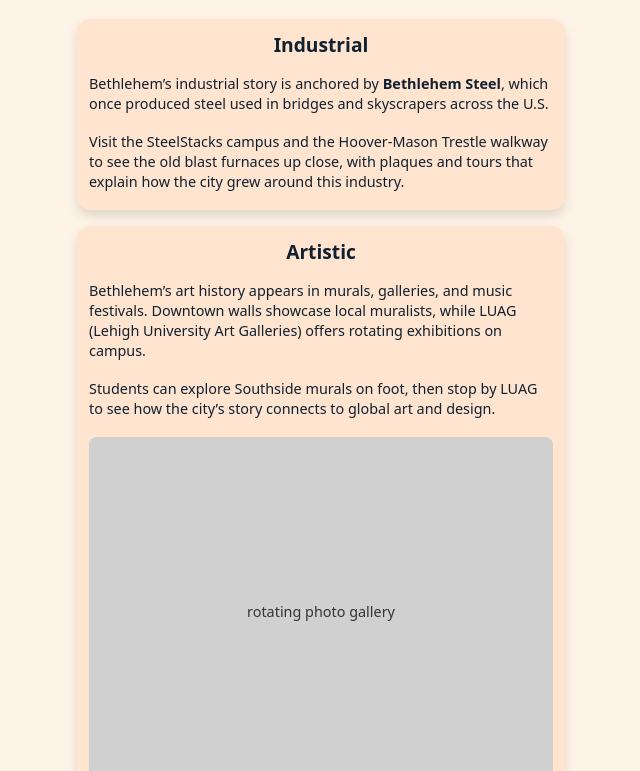
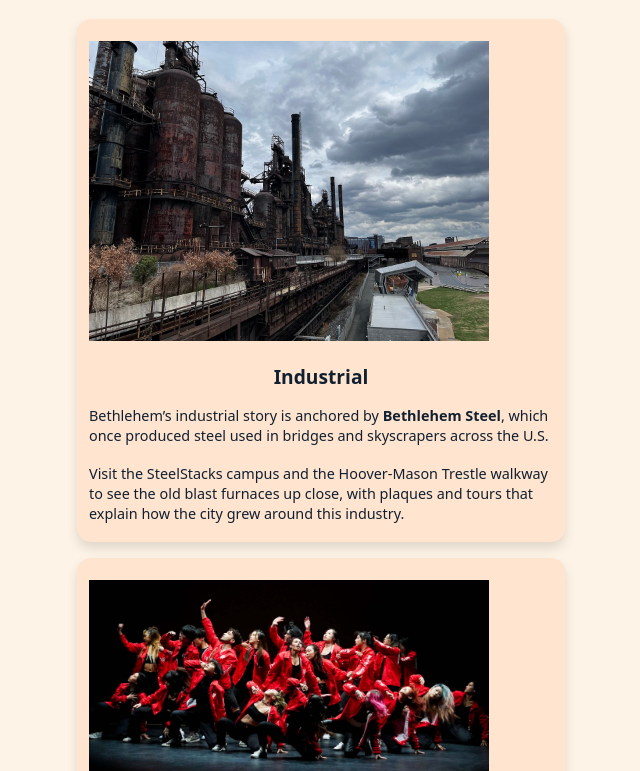
Before and after one commit to npc227/Get-To-Know-Bethlehem-VCH-, a plain HTML site: page subtabs/history.html in a window 1280 px wide. Shown: the part 181-952 px from the top of the page, without its empty margins (319-959 px from the left). Drawn offline with Linux system fonts and the light colour scheme.

Commit message:
Added pictures to history

```diff
--- a/subtabs/history.html
+++ b/subtabs/history.html
@@ -25,7 +25,11 @@
 
     <!-- Industrial history card -->
     <section class="card card--history">
+
       <div class="card-body card-body--column">
+        <img src = "../img/bethlehemSteel.jpg" alt = "Picture of Bethlehem Steel"
+        style = 'width: 400px; height: auto; margin-top: 10px; margin-bottom: 10px;' />
+
         <h2 class="card-title card-title--center">Industrial</h2>
 
         <p class="card-paragraph">
@@ -43,6 +47,9 @@
 
     <!-- Artistic / cultural history card -->
     <section class="card card--history">
+      <img src = "../img/dancefest.jpg" alt = "Picture of Dancefest"
+        style = 'width: 400px; height: auto; margin-top: 10px; margin-bottom: 10px;' />
+
       <div class="card-body card-body--column">
         <h2 class="card-title card-title--center">Artistic</h2>
 
@@ -57,9 +64,7 @@
           city’s story connects to global art and design.
         </p>
 
-        <div class="image-placeholder image-placeholder--gallery">
-          rotating photo gallery
-        </div>
+
       </div>
     </section>
   </main>
```
Also changed, not shown: subtabs/food.html (+1 -0 lines), img/dancefest.jpg (added).
